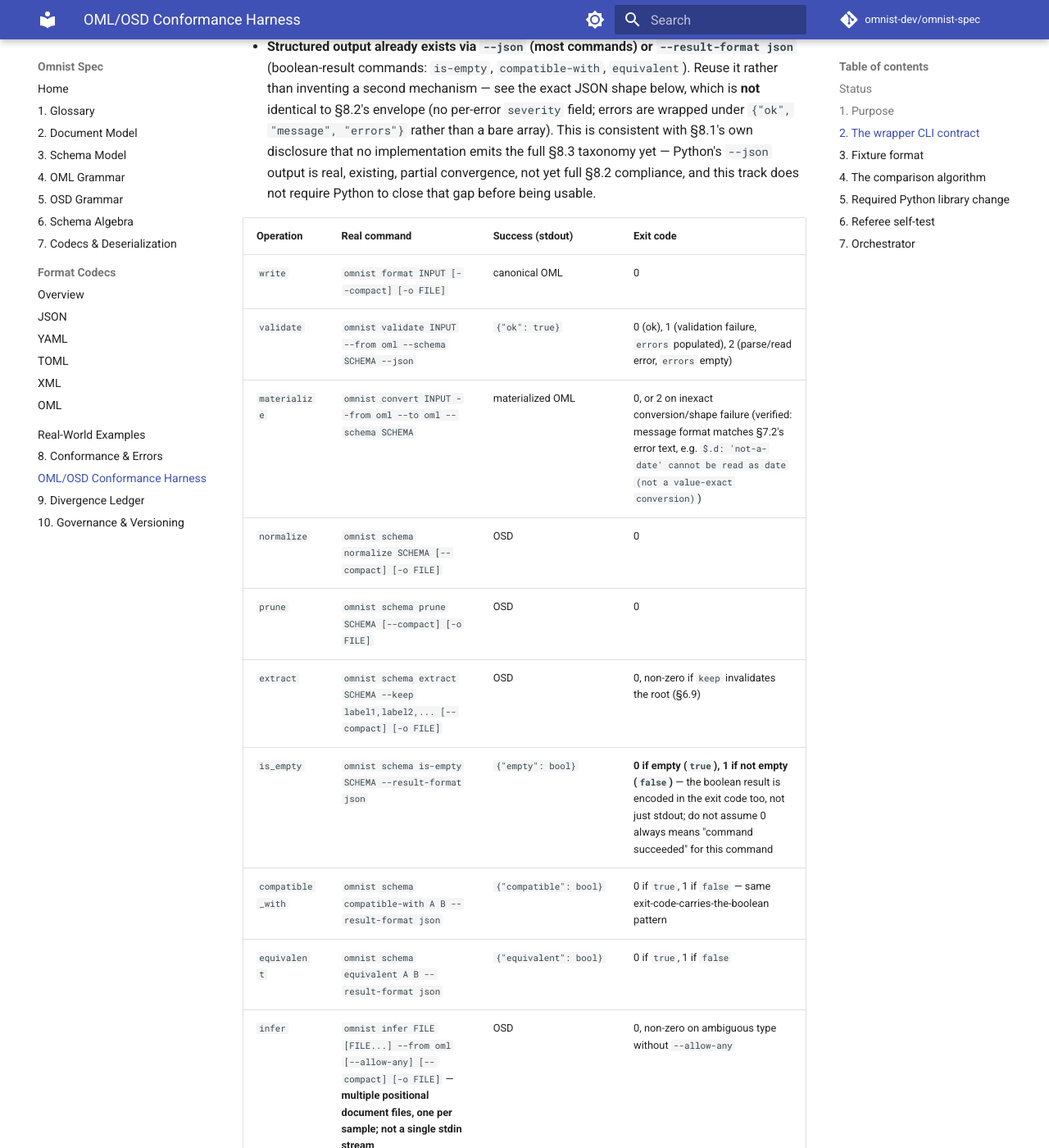
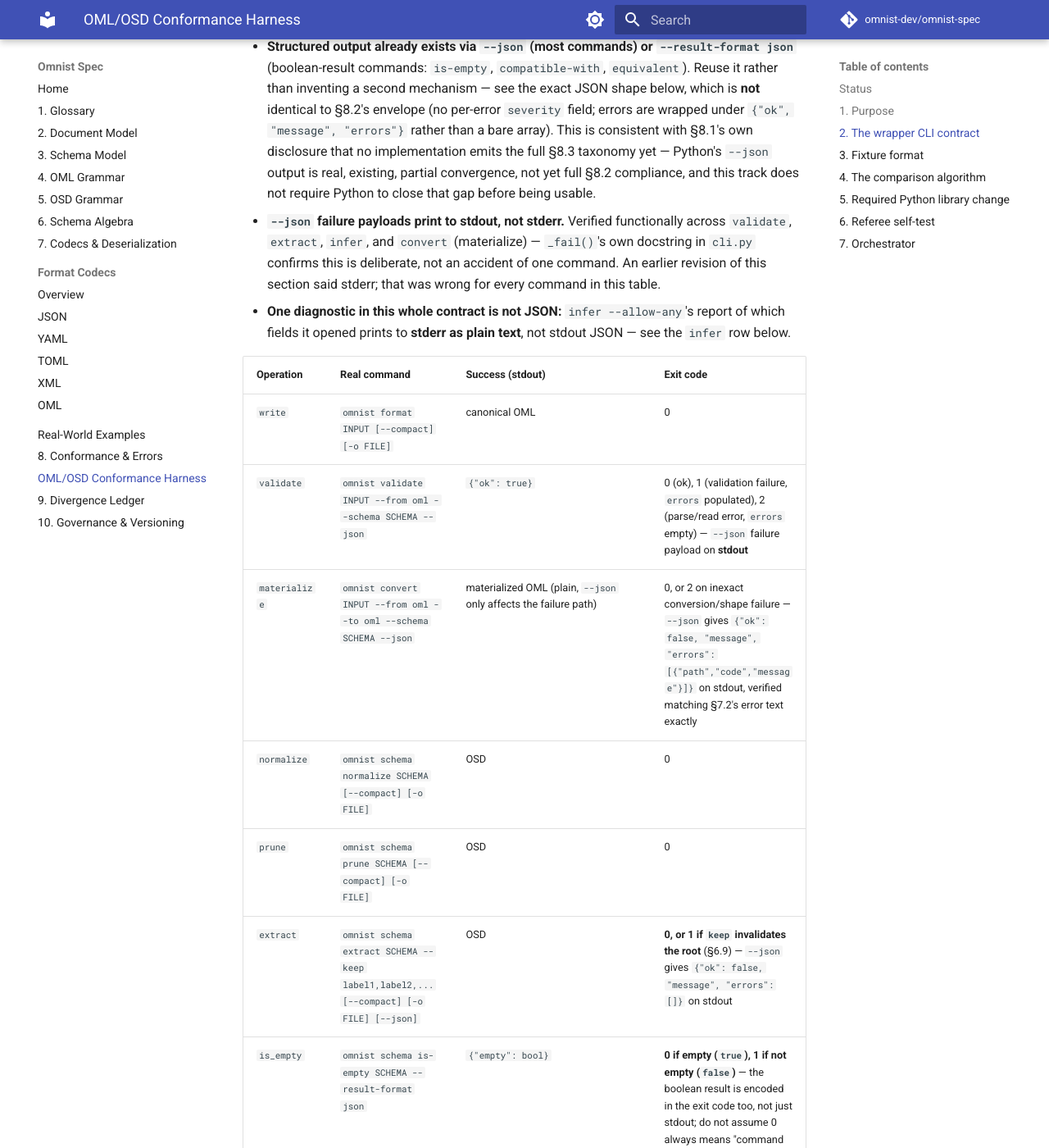
Before and after one commit to omnist-dev/omnist-spec, an MkDocs documentation site: the page built from docs/conformance-harness.md, in a window 1280 px wide and 1400 px high, scrolled down 1266 px. Shown: the whole window at 82% size. Built offline with MkDocs 1.6.1 and Material for MkDocs 9.7.7, drawn with Linux system fonts in a browser that asks for light colours; comment, search, counter and statistics services are not loaded; some of the changed text lies outside the part shown.

Commit message:
Fix Sec2: --json failures print to stdout not stderr; lint exit code; extract/infer exit codes
Systematic functional verification of extract/infer/lint before wiring
them into the harness, per request to find all gaps up front rather than
discover them mid-build. Five corrections, all confirmed by running real
commands, not just reading source:

- --json failure payloads print to stdout across every command (validate,
  extract, infer, materialize) -- the spec said stderr, which was wrong
  for all of them, not just one.
- extract failure (keep invalidates root): exit 1, not unspecified.
- infer ambiguous-type failure: exit 2, not unspecified.
- infer --allow-any's opening report: stderr, plain text, not JSON --
  the one non-JSON diagnostic in the whole contract.
- lint exit code: 1 if any warning-severity finding exists, 0 otherwise --
  previously documented as "0 always," which was flat wrong, not just
  incomplete.

cli_runner.py: added --json to materialize invocation for consistent
structured error checking (confirmed --json only changes the failure-path
shape, success path unaffected). Full self-test + real fixture suite
re-run clean after the change (10/10, 12/12).

No new Python-side gaps found -- omnist behaves correctly in every case
tested; the spec had the wrong or missing details.

```diff
--- a/docs/conformance-harness.md
+++ b/docs/conformance-harness.md
@@ -60,20 +60,28 @@ The real conventions, applying to every subcommand:
   emits the full §8.3 taxonomy yet — Python's `--json` output is real,
   existing, partial convergence, not yet full §8.2 compliance, and this
   track does not require Python to close that gap before being usable.
+- **`--json` failure payloads print to stdout, not stderr.** Verified
+  functionally across `validate`, `extract`, `infer`, and `convert`
+  (materialize) — `_fail()`'s own docstring in `cli.py` confirms this is
+  deliberate, not an accident of one command. An earlier revision of this
+  section said stderr; that was wrong for every command in this table.
+- **One diagnostic in this whole contract is not JSON:** `infer
+  --allow-any`'s report of which fields it opened prints to **stderr as
+  plain text**, not stdout JSON — see the `infer` row below.
 
 | Operation | Real command | Success (stdout) | Exit code |
 |---|---|---|---|
 | `write` | `omnist format INPUT [--compact] [-o FILE]` | canonical OML | 0 |
-| `validate` | `omnist validate INPUT --from oml --schema SCHEMA --json` | `{"ok": true}` | 0 (ok), 1 (validation failure, `errors` populated), 2 (parse/read error, `errors` empty) |
-| `materialize` | `omnist convert INPUT --from oml --to oml --schema SCHEMA` | materialized OML | 0, or 2 on inexact conversion/shape failure (verified: message format matches §7.2's error text, e.g. `$.d: 'not-a-date' cannot be read as date (not a value-exact conversion)`) |
+| `validate` | `omnist validate INPUT --from oml --schema SCHEMA --json` | `{"ok": true}` | 0 (ok), 1 (validation failure, `errors` populated), 2 (parse/read error, `errors` empty) — `--json` failure payload on **stdout** |
+| `materialize` | `omnist convert INPUT --from oml --to oml --schema SCHEMA --json` | materialized OML (plain, `--json` only affects the failure path) | 0, or 2 on inexact conversion/shape failure — `--json` gives `{"ok": false, "message", "errors": [{"path","code","message"}]}` on stdout, verified matching §7.2's error text exactly |
 | `normalize` | `omnist schema normalize SCHEMA [--compact] [-o FILE]` | OSD | 0 |
 | `prune` | `omnist schema prune SCHEMA [--compact] [-o FILE]` | OSD | 0 |
-| `extract` | `omnist schema extract SCHEMA --keep label1,label2,... [--compact] [-o FILE]` | OSD | 0, non-zero if `keep` invalidates the root (§6.9) |
+| `extract` | `omnist schema extract SCHEMA --keep label1,label2,... [--compact] [-o FILE] [--json]` | OSD | **0, or 1 if `keep` invalidates the root** (§6.9) — `--json` gives `{"ok": false, "message", "errors": []}` on stdout |
 | `is_empty` | `omnist schema is-empty SCHEMA --result-format json` | `{"empty": bool}` | **0 if empty (`true`), 1 if not empty (`false`)** — the boolean result is encoded in the exit code too, not just stdout; do not assume 0 always means "command succeeded" for this command |
 | `compatible_with` | `omnist schema compatible-with A B --result-format json` | `{"compatible": bool}` | 0 if `true`, 1 if `false` — same exit-code-carries-the-boolean pattern |
 | `equivalent` | `omnist schema equivalent A B --result-format json` | `{"equivalent": bool}` | 0 if `true`, 1 if `false` |
-| `infer` | `omnist infer FILE [FILE...] --from oml [--allow-any] [--compact] [-o FILE]` — **multiple positional document files, one per sample; not a single stdin stream** | OSD | 0, non-zero on ambiguous type without `--allow-any` |
-| `lint` | `omnist schema lint SCHEMA --json [--severity info\|warning]` | `{"ok": bool, "findings": [{"code","severity","location","message"}]}` — `ok` is `false` iff any `warning`-severity finding is present | 0 (always — findings are informational output, not a command failure) |
+| `infer` | `omnist infer FILE [FILE...] --from oml [--allow-any] [--compact] [-o FILE] [--json]` — **multiple positional document files, one per sample; not a single stdin stream** | OSD. With `--allow-any` and an opened field, a plain-text report prints to **stderr** (not stdout, not JSON): `opened N field(s) as \`any\`:\n  RecordName.label — reason` | **0 (including the `--allow-any` success case), or 2 on ambiguous type without `--allow-any`** — `--json` gives `{"ok": false, "message", "errors": []}` on stdout for the exit-2 case |
+| `lint` | `omnist schema lint SCHEMA --json [--severity info\|warning]` | `{"ok": bool, "findings": [{"code","severity","location","message"}]}` — `ok` is `false` iff any `warning`-severity finding is present | **1 if any `warning`-severity finding is present, 0 otherwise** — this was previously documented as "0, always," which was flat wrong, not just incomplete |
 
 **`is_empty`/`compatible_with`/`equivalent`'s exit-code convention is a real
 finding that changes §5.1's general contract**, not a minor detail: this
@@ -95,9 +103,12 @@ fails with the exact §7.2 error text (exit 2). No longer blocked — every
 operation in
 the table above is fully CLI-reachable today and unblocked.
 
-Every row above (except `materialize`) was checked directly against
-`omnist/cli.py` source for this revision, including `lint`'s exact `--json`
-output shape, which the previous revision had left as an unverified guess.
+Every row above was checked directly against real command output, not just
+source reading — `extract`, `infer`, and `lint`'s exact exit codes and
+`--json`/stderr shapes (including `lint`'s incorrect "always 0" claim in an
+earlier revision, and the stdout-not-stderr correction that applies to every
+`--json` failure in this table) were only found by actually running each
+command, the same way `materialize`'s CLI gap was.
 
 `parse` and `materialize`'s stage-1-only variant are intentionally **not**
 listed — this track tests round-trip and schema-directed behavior, not raw
```
Also changed, not shown: 1 other file.
